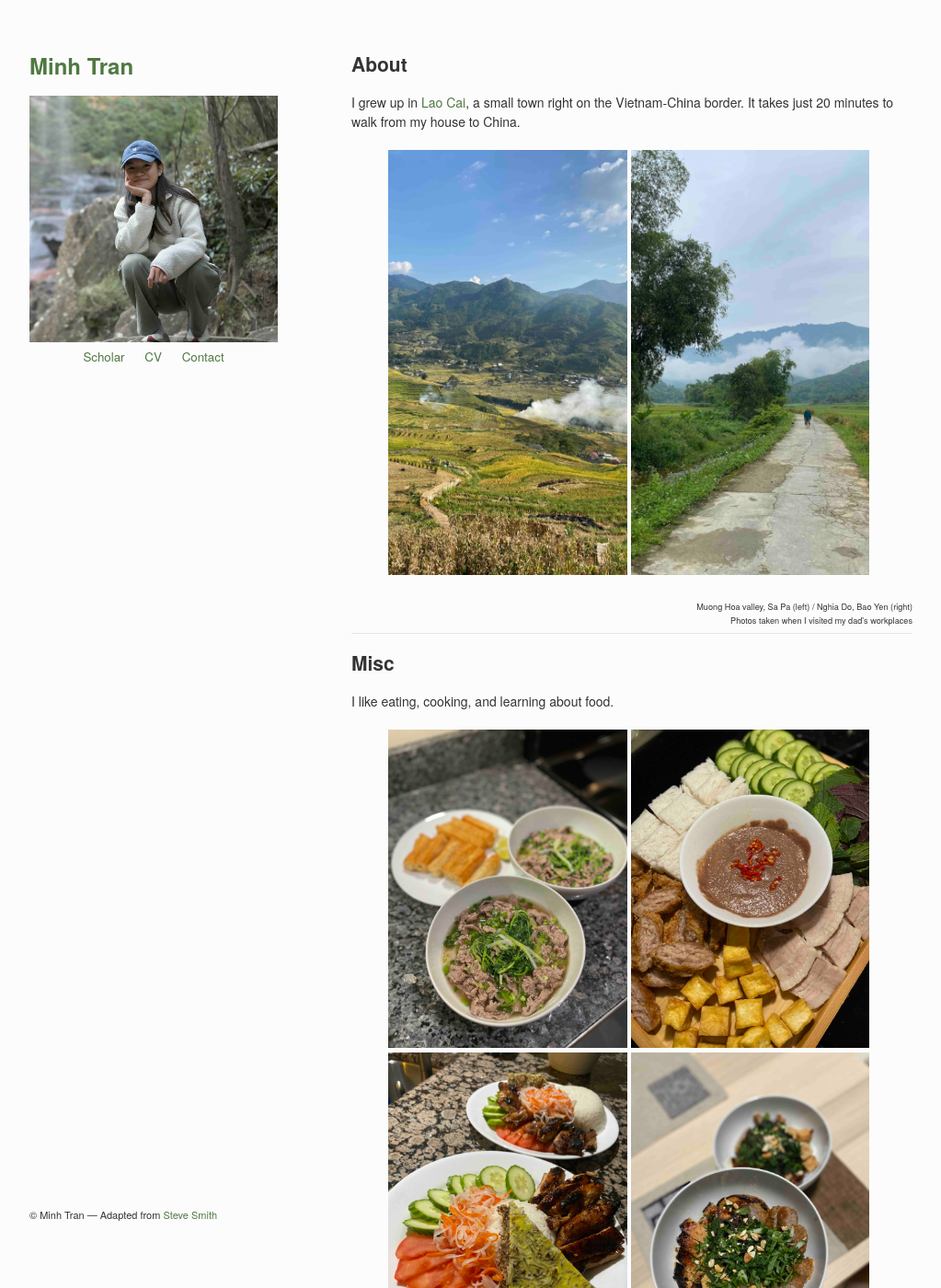
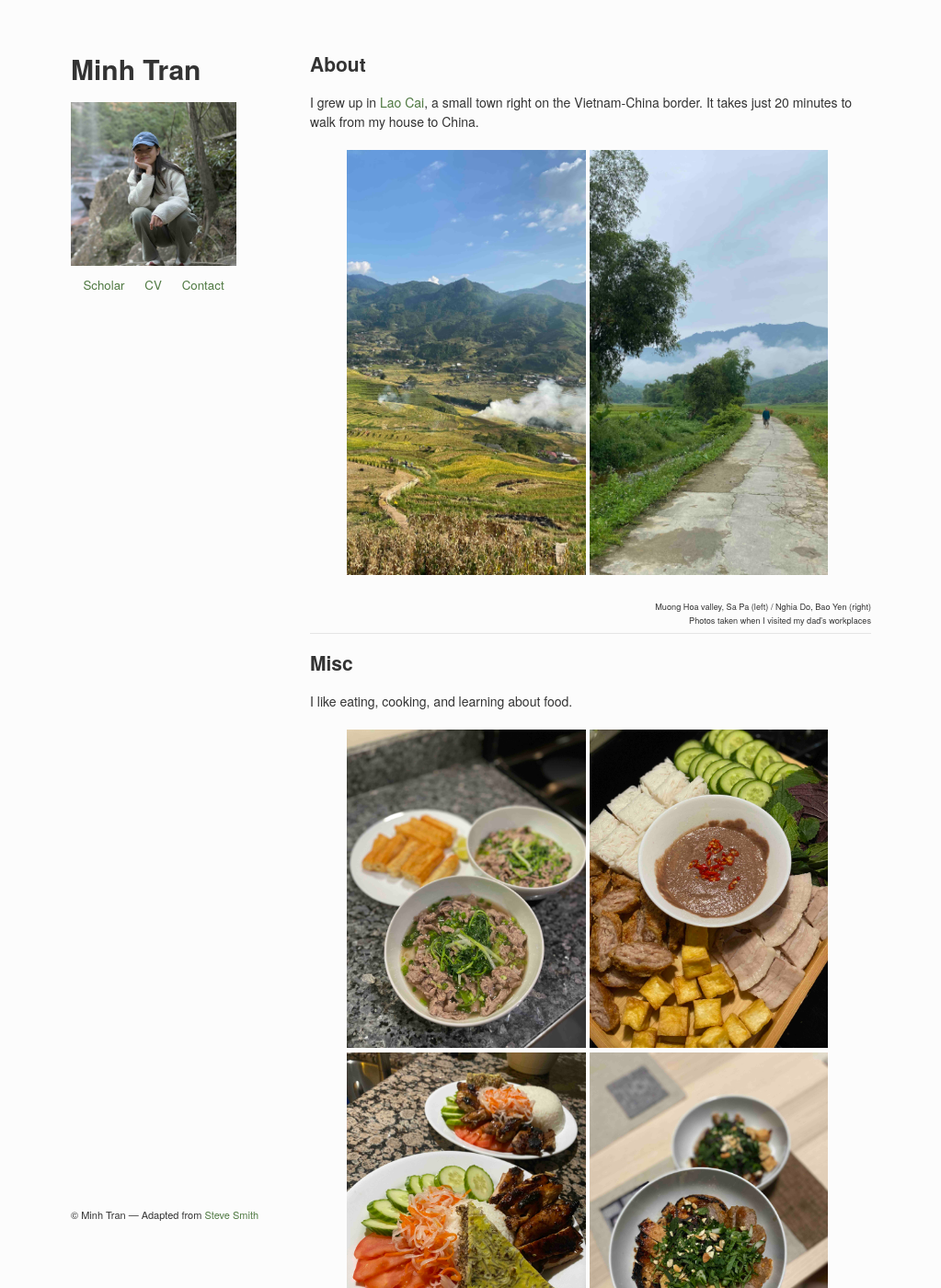
Before and after one commit to ngminhtran/ngminhtran.github.io, a Jekyll site: the page built from about.md, in a window 1280 px wide and 1400 px high. Shown: the whole window at 92% size, without its empty margins (128-1151 px from the left). Built offline with Jekyll 4.4.1, drawn with Linux system fonts in a browser that asks for light colours.

Commit message:
Adjusted profile picture size and alignment

```diff
--- a/_layouts/default.html
+++ b/_layouts/default.html
@@ -17,8 +17,9 @@
     <div class="wrapper">
       <header>
         <h1><a class="title" href="{{ "/" | absolute_url }}" >{{ site.title | default: site.github.repository_name }}</a></h1>
+        <div class="profile">
           {% if page.logo %}
-          <img  id="logo" src="{{ page.logo | relative_url }}" alt="Logo"/>
+            <img  id="logo" src="{{ page.logo | relative_url }}" alt="Logo" />
             {% if page.logo_note %}
               <!-- <p id="logo_note" align="right"><small><sup>made with <a href="https://scratch.mit.edu" target="_blank">Scratch</a></sup></small></p> -->
             {% endif %}
@@ -29,6 +30,7 @@
             <a class="space" href="/assets/app_materials/cv_minhtran.pdf" target="_blank">CV</a> &emsp;
             <a class="space" href="mailto:ngminhtran@uchicago.edu" target="_blank">Contact</a>
           </p>
+        </div>
 
       </header>
       <section>
--- a/_sass/jekyll-theme-minimal.scss
+++ b/_sass/jekyll-theme-minimal.scss
@@ -24,7 +24,7 @@ h1, h2, h3 {
 }
 
 h1 {
-  font-size:24px;
+  font-size:30px;
 }
 
 h2 {
@@ -46,6 +46,7 @@ a {
 
 a.title {
   text-decoration:none;
+  color:#333333;
 }
 
 a:hover, a:focus {
@@ -53,7 +54,7 @@ a:hover, a:focus {
 }
 
 a:hover.title, a:focus.title {
-  text-decoration:underline;
+  text-decoration:none;
 }
 
 a small {
@@ -69,7 +70,7 @@ a:hover small {
 }
 
 .wrapper {
-  width:960px;
+  width:870px;
   margin:0 auto;
 }
 
@@ -118,7 +119,25 @@ img {
 }
 
 #logo:hover ~ #logo_note {
-  opacity: 0;
+  opacity:0;
+}
+
+#logo {
+  margin-bottom:10px;
+}
+
+.profile {
+  width:180px;
+  max-width:100%;
+}
+
+.profile #logo {
+  display:block;
+  width:100%;
+}
+
+.profile p.view {
+  text-align:center;
 }
 
 header {
@@ -267,6 +286,10 @@ footer {
     position:static;
   }
 
+  .profile {
+    margin:0 auto;
+  }
+
   pre, code {
     word-wrap:normal;
   }
```
Also changed, not shown: 4 other files. Lines whose indentation alone changed are shown as unchanged.
